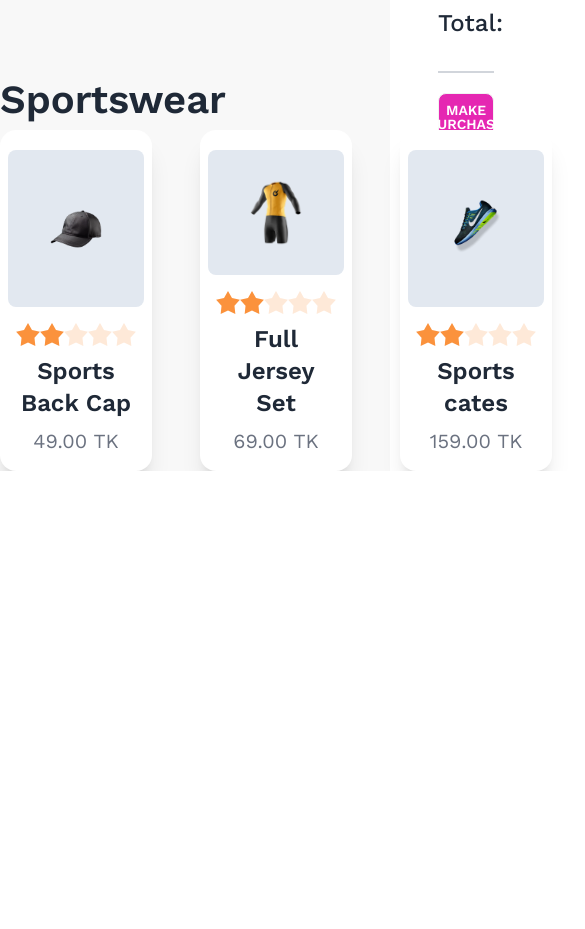
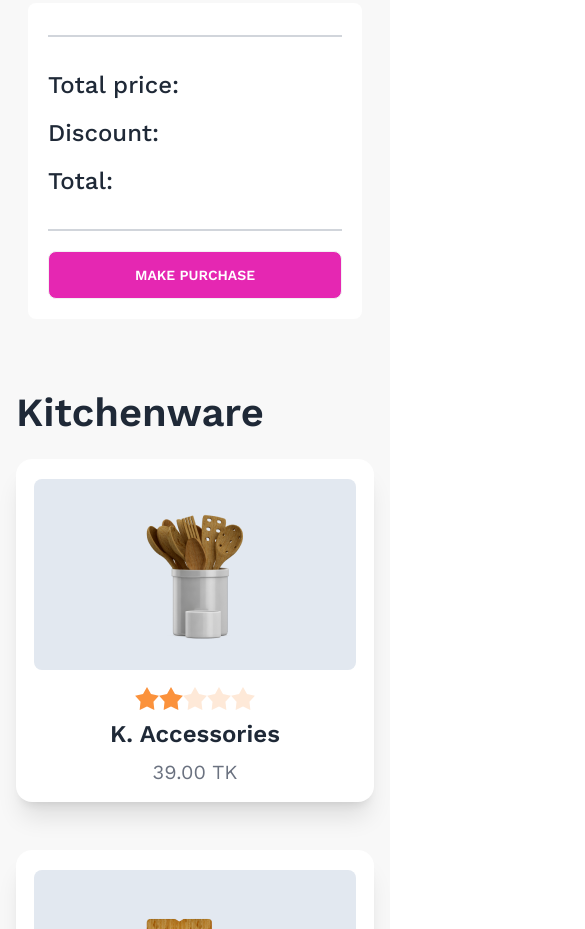
Before and after one commit to MahbuburRahman013/assignment-five, a plain HTML site: page index.html in a window 390 px wide. Shown: the part 1071-2000 px from the top of the page, 585 px wide, since content can reach past the window. Before the commit the page ends 1542 px from the top, so only its background shows below. Drawn offline with nearby package versions, Linux system fonts and the light colour scheme.

Commit message:
added responsive design

```diff
--- a/index.html
+++ b/index.html
@@ -25,7 +25,7 @@
   </head>
   <body>
     <header class="bg-[#F9F6E2]">
-      <section class="container mx-auto flex items-center justify-between">
+      <section class="container lg:mx-auto flex flex-col-reverse p-6 lg:p-0 lg:flex-row items-center justify-between">
         <div class="flex flex-col justify-center items-center gap-y-6">
           <p class="text-3xl font-medium">---SALE FEVER---</p>
           <h1 class="text-[3.5rem] font-bold text-center">
@@ -45,12 +45,12 @@
       </section>
     </header>
     <main class="bg-[#F8F8F8]">
-      <section class="flex container justify-between mx-auto">
+      <section class="flex flex-col-reverse lg:flex-row container justify-between mx-auto">
         <section class="container mx-auto">
           <!-- section of kicthen -->
-          <section>
-            <h1 class="font-semibold text-[2.5rem]">Kitchenware</h1>
-            <div class="flex justify-between gap-12">
+          <section class="pt-16">
+            <h1 class="font-semibold pb-4 px-4 md:px-0 text-[2.5rem]">Kitchenware</h1>
+            <div class="flex flex-col px-4 md:px-0 md:flex-row justify-between gap-12">
               <div
                 onclick="card1(this)"
                 class="card bg-base-100 shadow-xl w-full"
@@ -183,8 +183,8 @@
           </section>
           <!-- section of sports -->
           <section class="mt-28">
-            <h1 class="font-semibold text-[2.5rem]">Sportswear</h1>
-            <div class="flex justify-between gap-12">
+            <h1 class="font-semibold pb-4 text-[2.5rem] px-4 md:px-0">Sportswear</h1>
+            <div class="flex flex-col px-4 pb-10 md:px-0 md:flex-row justify-between gap-12">
               <div
                 onclick="card4(this)"
                 class="card bg-base-100 shadow-xl w-full"
@@ -317,7 +317,7 @@
           </section>
         </section>
         <!-- all amount calculator -->
-        <section class="w-[39%] px-7 mt-14">
+        <section class="lg:w-[39%]  px-7 mt-14">
           <div class="bg-white w-full p-5 rounded-lg">
             <h1 class="text-2xl font-medium">Have coupon?</h1>
             <div class="w-full flex justify-between">
--- a/script.js
+++ b/script.js
@@ -84,8 +84,11 @@ function modal(){
     const totalPrice = document.getElementById('total-price');
     const discount = document.getElementById('discount');
     const price = document.getElementById('total');
+    const btnKupon = document.getElementById('btn-kupon');
+    btnKupon.disabled = true;
     titleContainer.innerText = '';
     totalPrice.innerText = '';
     discount.innerText = '';
     price.innerText = '';
+
 }
```
